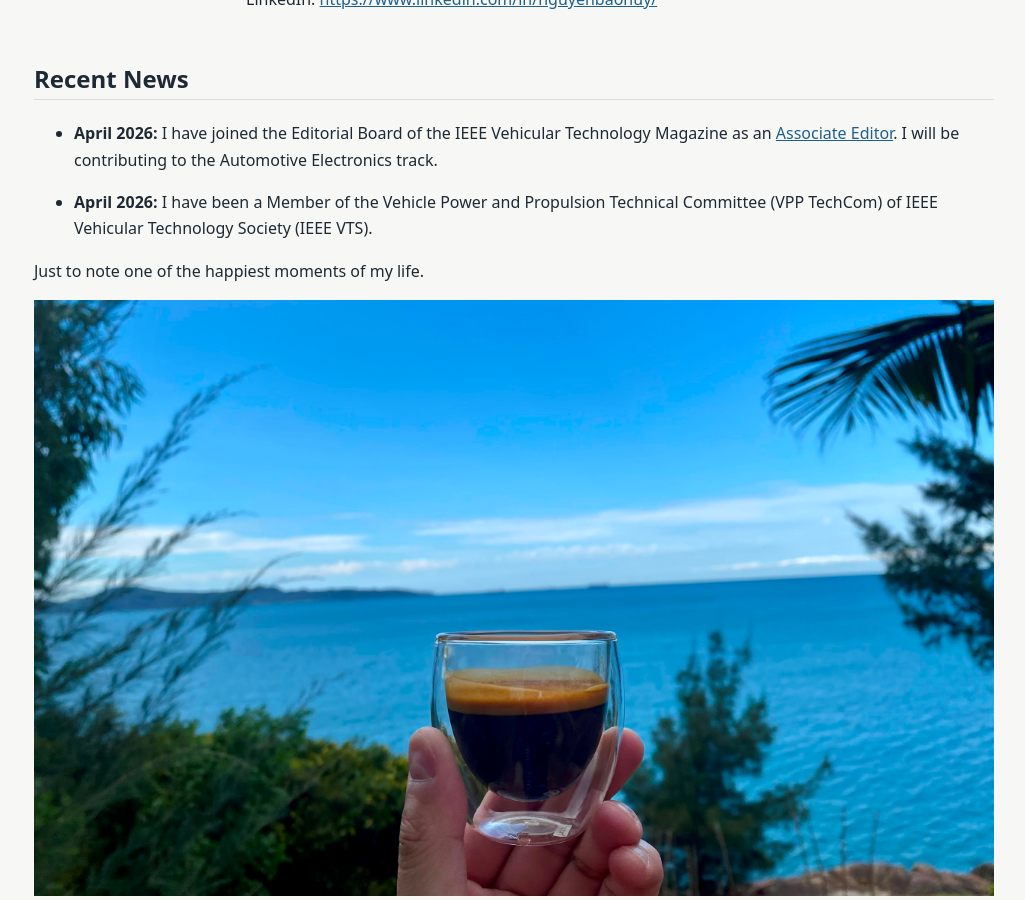
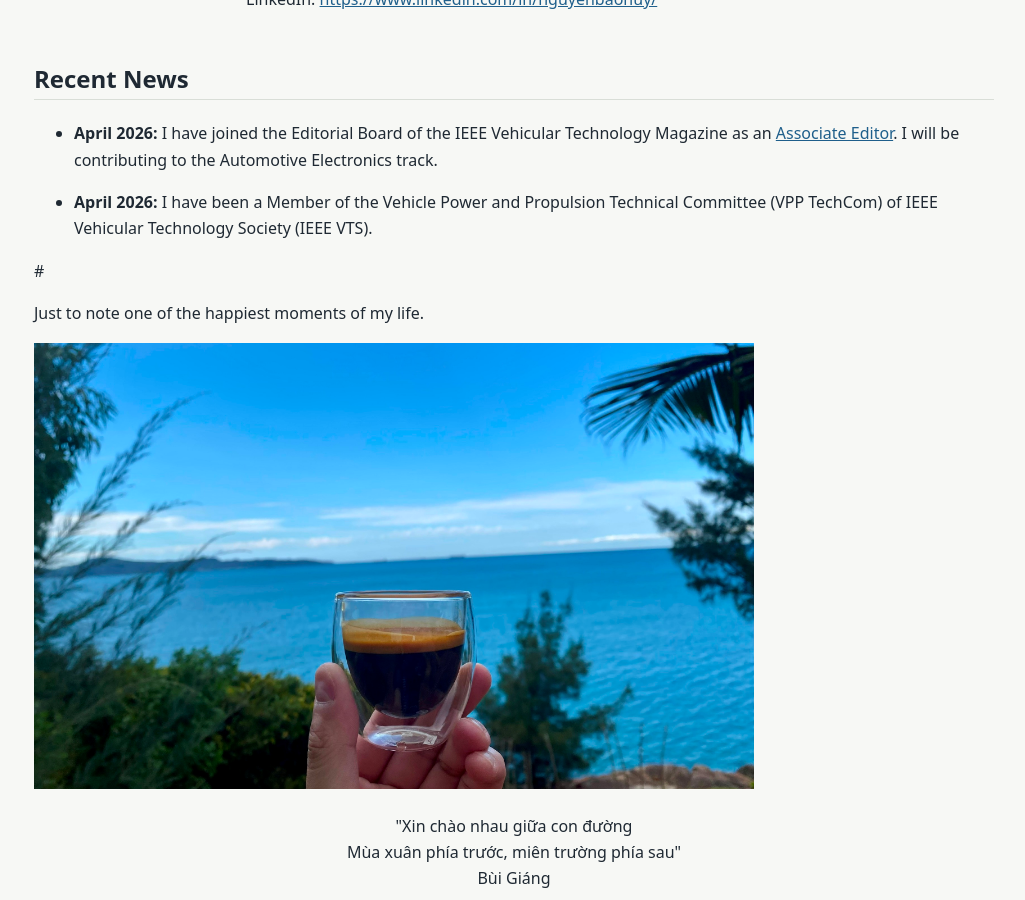
Before and after one commit to baohuynguyen/baohuynguyen.github.io, a Jekyll site: the page built from index.md, in a window 1280 px wide and 900 px high, scrolled down 663 px. Shown: the whole window, without its empty margins (126-1151 px from the left). Built offline with Jekyll 4.4.1, drawn with Linux system fonts in a browser that asks for light colours.

Commit message:
Update index.md

```diff
--- a/index.md
+++ b/index.md
@@ -42,9 +42,11 @@ title: About
 
 </ul>
 
+#
+
 Just to note one of the happiest moments of my life.
 
-<img src="/assets/img/coffeeQuyNhon.jpg" alt="Activities banner" style="width:100%; height:auto;">
+<img src="/assets/img/coffeeQuyNhon.jpg" alt="Activities banner" style="width:75%; height:auto;">
 
 <p style="text-align: center;">
   "Xin chào nhau giữa con đường <br>
```
